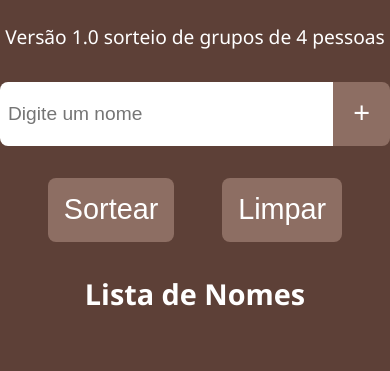
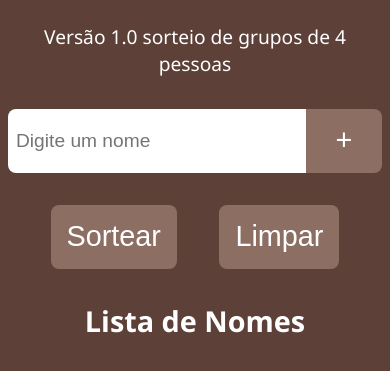
Before and after one commit to izumi-san/project-sorteio-grupos, a plain HTML site: page index.html in a window 390 px wide. Shown: the part 139-510 px from the top of the page. Drawn offline with Linux system fonts and the light colour scheme.

Commit message:
New style responsive.

```diff
--- a/style.css
+++ b/style.css
@@ -4,7 +4,7 @@ body {
     font-size: 1.2rem;
     color: #fff;
     margin: 0;
-    padding: 0;
+    padding: 0 0.5rem 0.5rem 0.5rem;
 }
 
 h1 {
@@ -19,7 +19,8 @@ h1 {
 }
 
 .input-name {
-    width: 30rem;
+    width: 100%;
+    max-width: 30rem;
     height: 3rem;
     font-size: 1.2rem;
     border-radius: 0.5rem 0 0 0.5rem;
@@ -90,6 +91,7 @@ h1 {
     display: flex;
     gap: 1.5rem;
     flex-wrap: wrap;
+    justify-content: space-evenly;
 }
 
 .btn-section {
@@ -108,3 +110,10 @@ h1 {
 .invisible {
     display: none;
 }
+
+@media only screen and (max-width: 600px) {
+    .input-name {
+        width: 80%;
+        max-width: none;
+    }
+}
```
Also changed, not shown: 1 other file.
